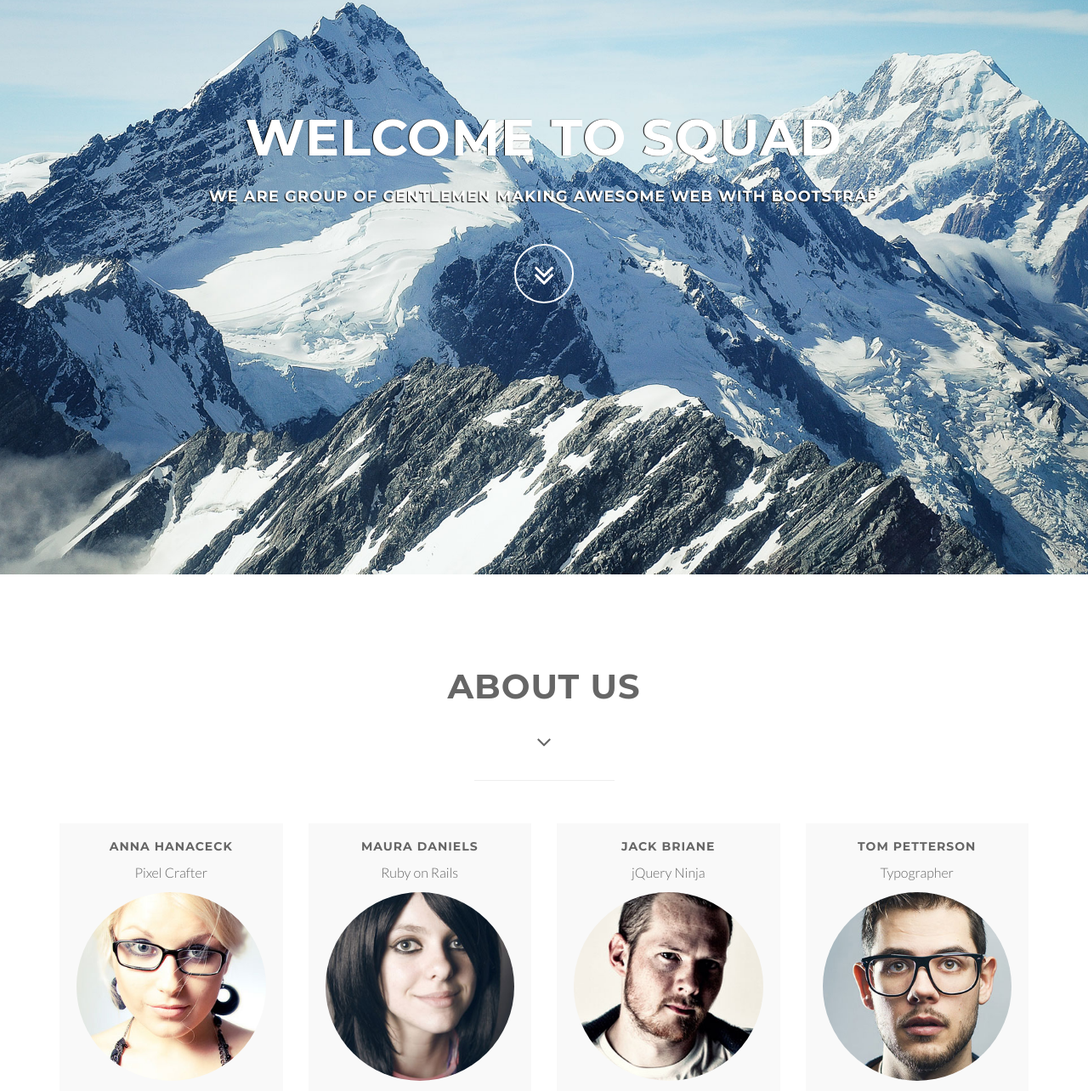
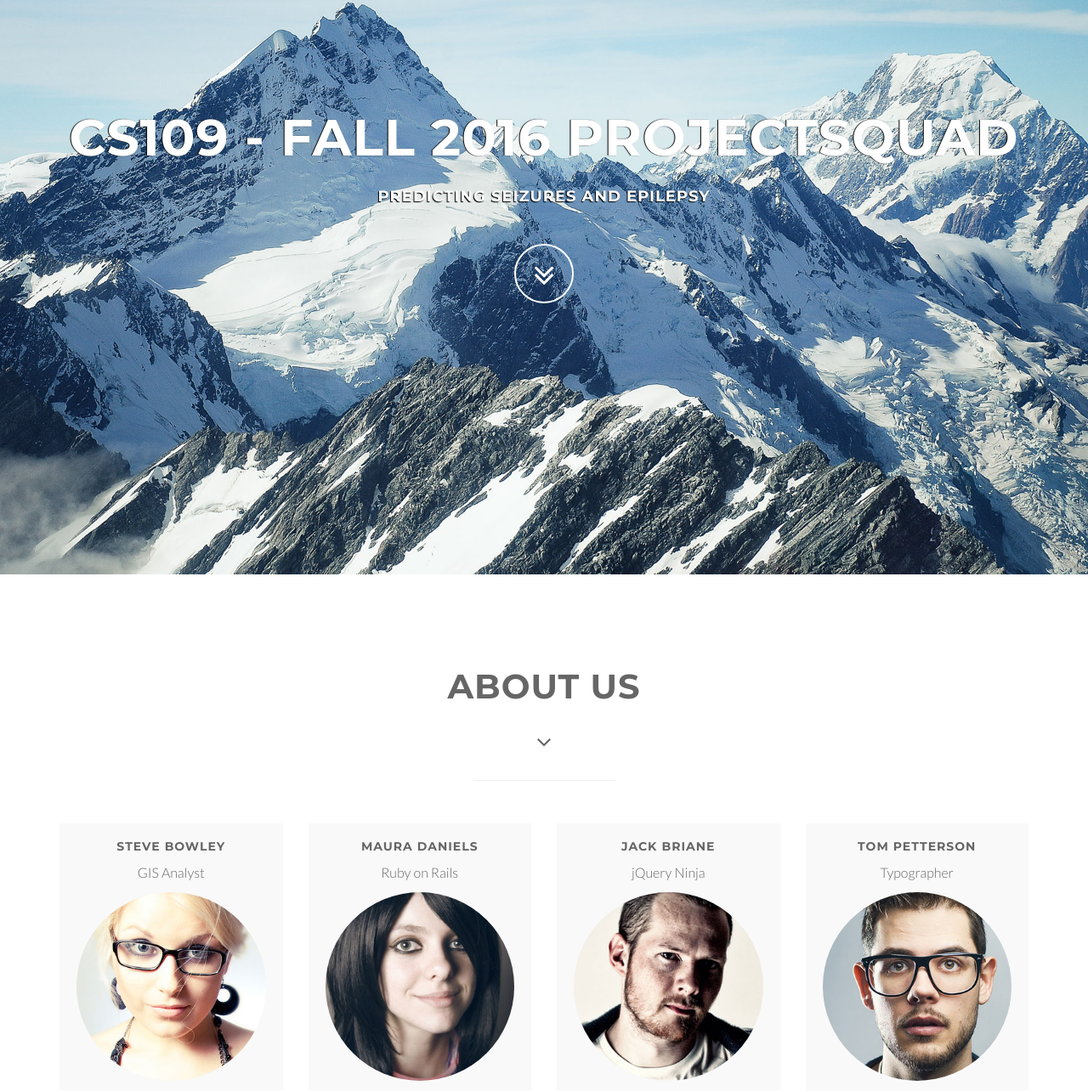
Before and after one commit to SJSBowley/Team6_Kela, a plain HTML site: page index.html in a window 1280 px wide. Shown: the part 124-1408 px from the top of the page at 85% size. Drawn offline with Linux system fonts and the light colour scheme.

Commit message:
Update index.html

```diff
--- a/index.html
+++ b/index.html
@@ -71,8 +71,8 @@
     <section id="intro" class="intro">
 
 		<div class="slogan">
-			<h2>WELCOME TO <span class="text_color">SQUAD</span> </h2>
-			<h4>WE ARE GROUP OF GENTLEMEN MAKING AWESOME WEB WITH BOOTSTRAP</h4>
+			<h2>CS109 - Fall 2016 Project<span class="text_color">SQUAD</span> </h2>
+			<h4>PREDICTING SEIZURES AND EPILEPSY</h4>
 		</div>
 		<div class="page-scroll">
 			<a href="#service" class="btn btn-circle">
@@ -111,8 +111,8 @@
 				<div class="wow bounceInUp" data-wow-delay="0.2s">
                 <div class="team boxed-grey">
                     <div class="inner">
-						<h5>Anna Hanaceck</h5>
-                        <p class="subtitle">Pixel Crafter</p>
+						<h5>Steve Bowley</h5>
+                        <p class="subtitle">GIS Analyst</p>
                         <div class="avatar"><img src="img/team/1.jpg" alt="" class="img-responsive img-circle" /></div>
                     </div>
                 </div>
```
